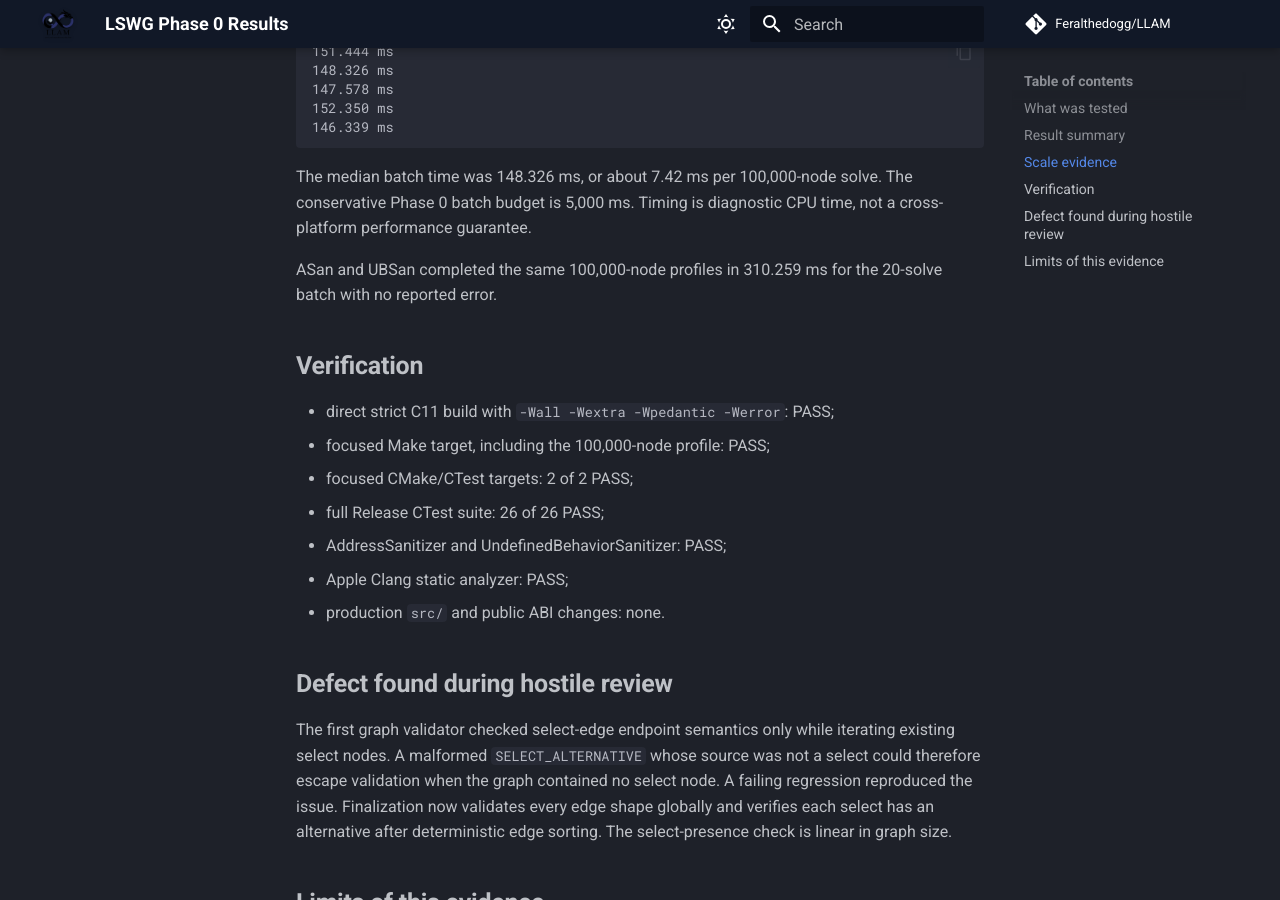
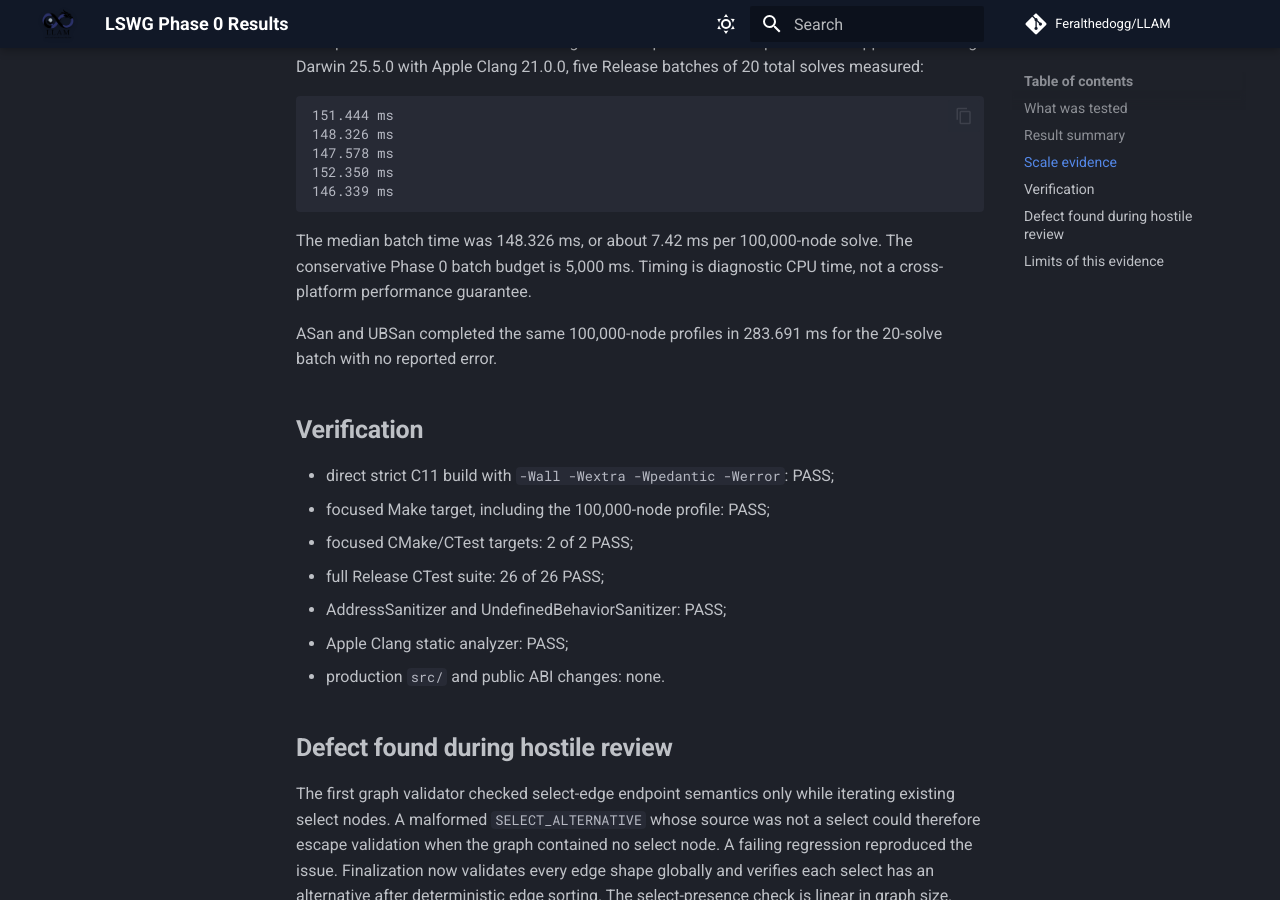
Before and after one commit to Feralthedogg/LLAM, an MkDocs documentation site: the page built from docs/superpowers/reports/2026-08-02-lswg-phase0-results.md, in a window 1280 px wide and 900 px high, scrolled down 2080 px. Built offline with MkDocs 1.6.1 and Material for MkDocs 9.7.7, drawn with Linux system fonts in a browser that asks for light colours; comment, search, counter and statistics services are not loaded.

Commit message:
docs: normalize LSWG result formatting

```diff
--- a/docs/superpowers/reports/2026-08-02-lswg-phase0-results.md
+++ b/docs/superpowers/reports/2026-08-02-lswg-phase0-results.md
@@ -1,9 +1,13 @@
 # LSWG Phase 0 Results
 
 Date: 2026-08-02
+
 Track: LLAM Structural Wait Graph
+
 Scope: standalone synthetic model only
+
 Model result: PASS
+
 Runtime-integration status: HELD
 
 ## What was tested
@@ -69,7 +73,7 @@
 The conservative Phase 0 batch budget is 5,000 ms. Timing is diagnostic CPU
 time, not a cross-platform performance guarantee.
 
-ASan and UBSan completed the same 100,000-node profiles in 310.259 ms for the
+ASan and UBSan completed the same 100,000-node profiles in 283.691 ms for the
 20-solve batch with no reported error.
 
 ## Verification
```
Also changed, not shown: docs/superpowers/reports/2026-08-02-lswg-phase0-decision.md (+3 -0 lines).
